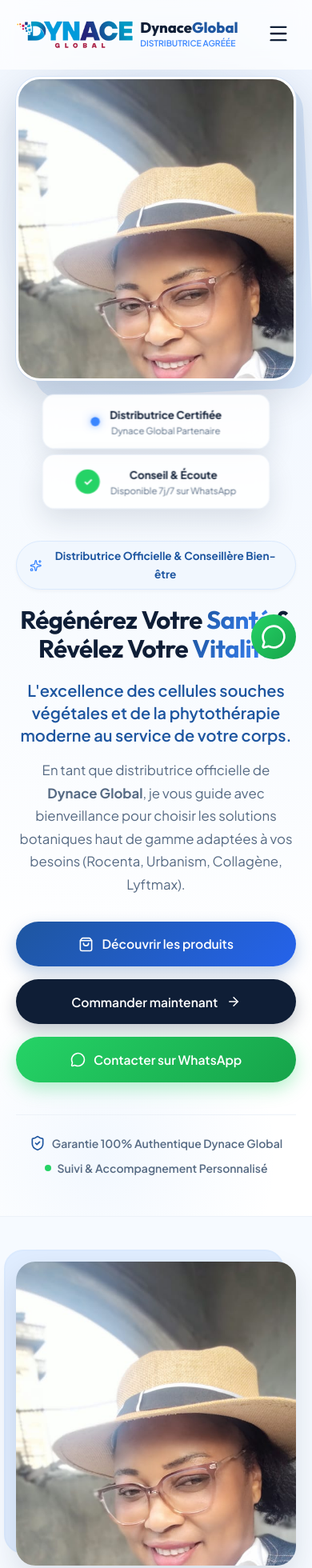
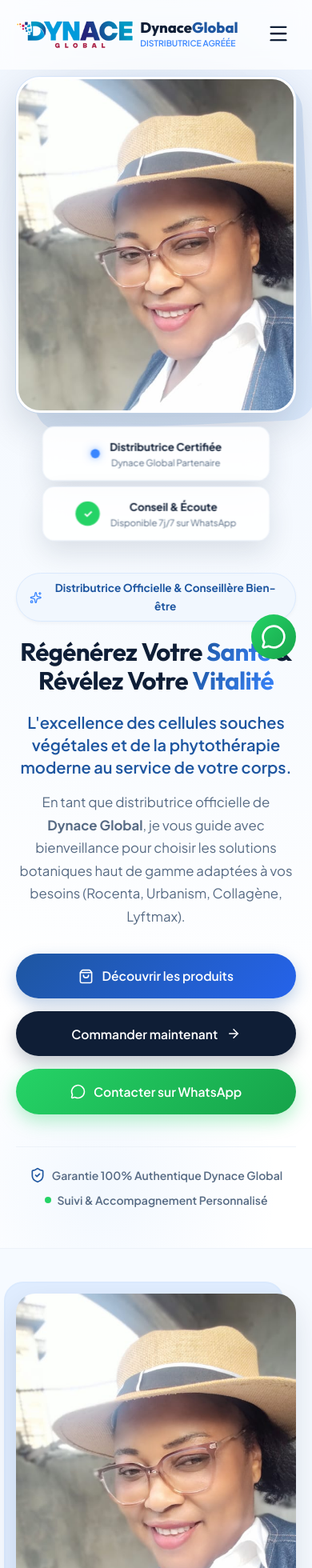
Before and after one commit to joumefio/profil-client1, a React (Vite) app: page / in a window 390 px wide. Shown: the top 1960 px of the page at 80% size. Built offline with nearby package versions, Linux system fonts and the light colour scheme.

Commit message:
fix: augmenter la hauteur et abaisser le point focal de l'image pour afficher le menton

```diff
--- a/src/components/sections/About.css
+++ b/src/components/sections/About.css
@@ -259,7 +259,7 @@
   }
 
   .about-photo {
-    height: 380px;
-    object-position: center 15%;
+    height: 420px;
+    object-position: center 35%;
   }
 }
--- a/src/components/sections/Hero.css
+++ b/src/components/sections/Hero.css
@@ -359,9 +359,9 @@
   }
 
   .hero-photo {
-    height: 380px;
+    height: 420px;
     max-width: 100%;
     border-width: 3px;
-    object-position: center 15%; /* Ajuster légèrement le cadrage vers le haut de l'image pour avoir le menton en entier */
+    object-position: center 35%; /* Descendre le cadrage pour inclure le menton */
   }
 }
```
